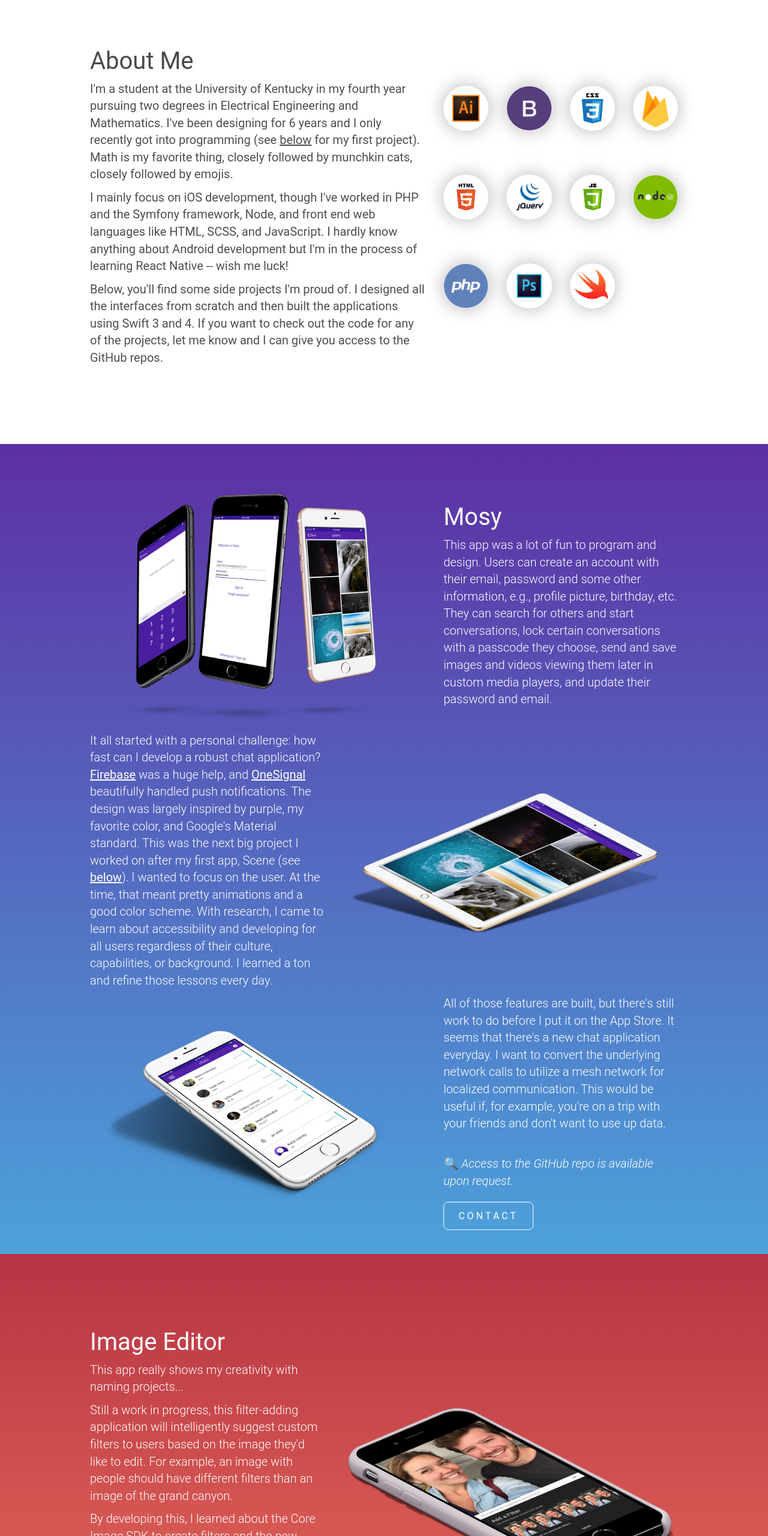
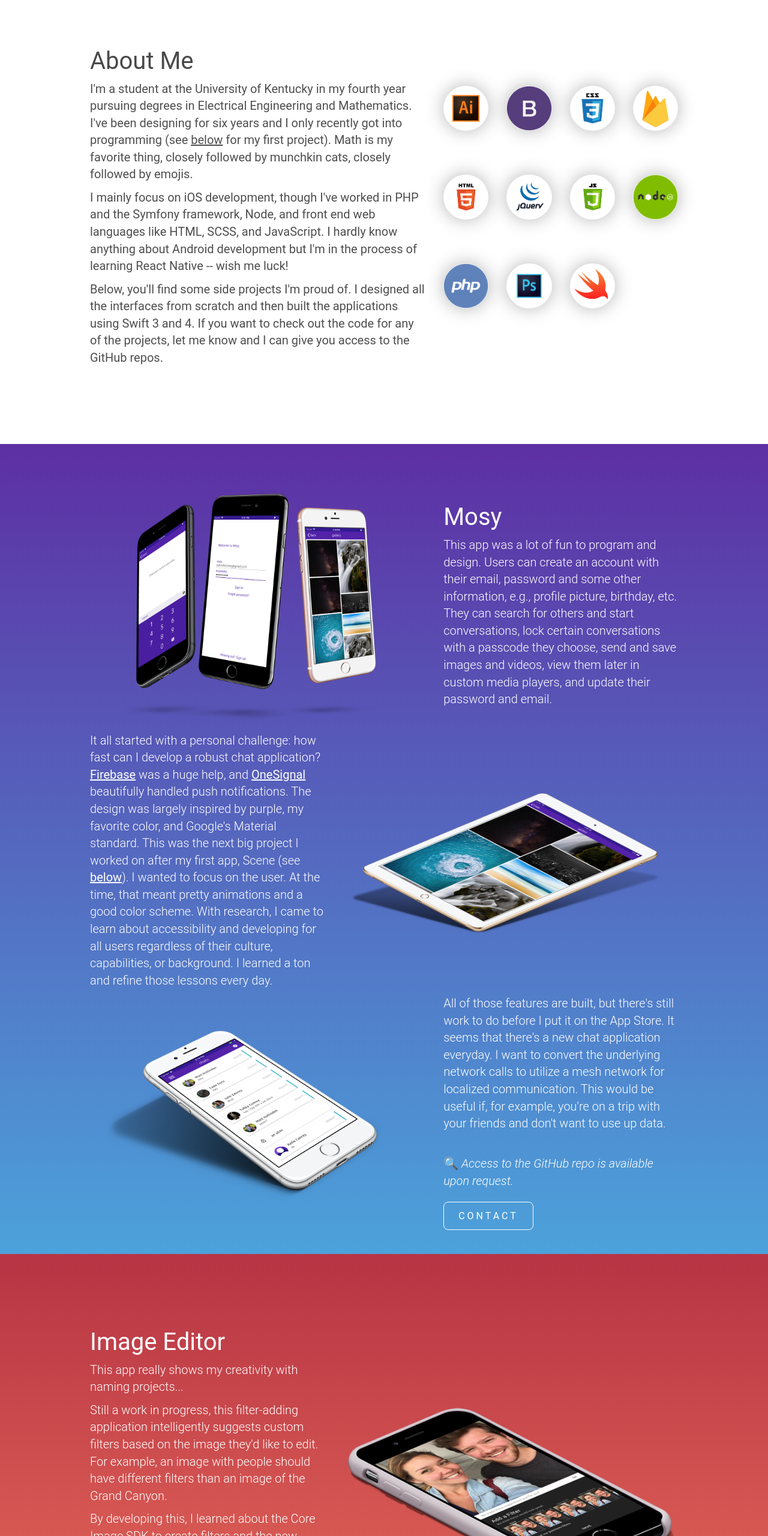
Before and after one commit to patconrey/resume, a website: page index.html in a window 1280 px wide. Shown: the part 860-3420 px from the top of the page at 60% size. Drawn offline with nearby package versions, Linux system fonts and the light colour scheme.

Commit message:
updated copy

```diff
--- a/index.html
+++ b/index.html
@@ -37,8 +37,8 @@
             <!-- Text -->
             <div class="col-lg-7 col-md-7 col-sm-12">
                 <h1>About Me</h1>
-                <p>I'm a student at the University of Kentucky in my fourth year pursuing two degrees in Electrical
-                    Engineering and Mathematics. I've been designing for 6 years and I only recently got into
+                <p>I'm a student at the University of Kentucky in my fourth year pursuing degrees in Electrical
+                    Engineering and Mathematics. I've been designing for six years and I only recently got into
                     programming (see <a id="scene-link" href="#scene">below</a> for my first project). Math is my favorite thing,
                     closely followed by munchkin cats, closely followed by emojis.
                 </p>
@@ -115,7 +115,7 @@
                 <h1>Mosy</h1>
                 <p>This app was a lot of fun to program and design. Users can create an account with their email, password and
                     some other information, e.g., profile picture, birthday, etc. They can search for others and start conversations,
-                    lock certain conversations with a passcode they choose, send and save images and videos viewing them later in
+                    lock certain conversations with a passcode they choose, send and save images and videos, view them later in
                     custom media players, and update their password and email.</p>
             </div>
         </div>
@@ -165,9 +165,9 @@
             <div class="col-lg-5 col-md-5 col-sm-12">
                 <h1>Image Editor</h1>
                 <p>This app really shows my creativity with naming projects...</p>
-                <p>Still a work in progress, this filter-adding application will intelligently suggest custom filters
-                to users based on the image they'd like to edit. For example, an image with people should have different
-                filters than an image of the grand canyon.</p>
+                <p>Still a work in progress, this filter-adding application intelligently suggests custom filters
+                based on the image they'd like to edit. For example, an image with people should have different
+                filters than an image of the Grand Canyon.</p>
                 <p>By developing this, I learned about the Core Image SDK to create filters and the new Vision API with CoreML to recognize faces and objects.</p>
                 <br>
                 <span class="git-icon"></span><em>Access to the GitHub repo is available upon request.</em>
@@ -254,7 +254,7 @@
                     UI to my friend in Silicon Valley -- the only developer I knew. His advice was simple: "That's
                     ambitious. But doable, definitely doable!" Enduring
                     innumerable crashes, failed features, bad designs, tons of revisions, and full course loads for two
-                    degrees, I launched Scene on the App Store in April of 2017.</p>
+                    degrees, I launched Scene on the App Store in April 2017.</p>
                 <p>What started with a simple idea launched me on a pretty awesome journey. Through it, I learned the basics
                 of iOS development, team management, project planning, and even talked to angel investors. Since April 2017, I've developed
                 and designed all of the projects you see on this site.</p>
```
